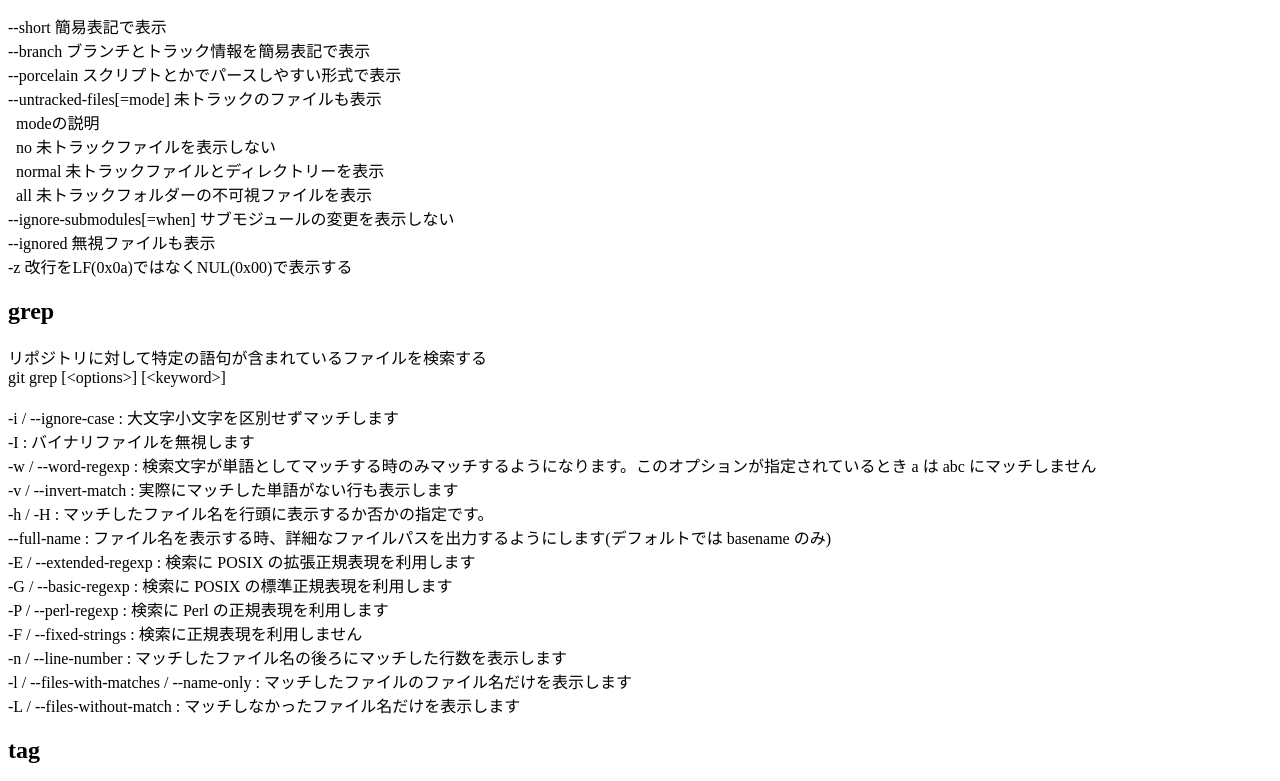
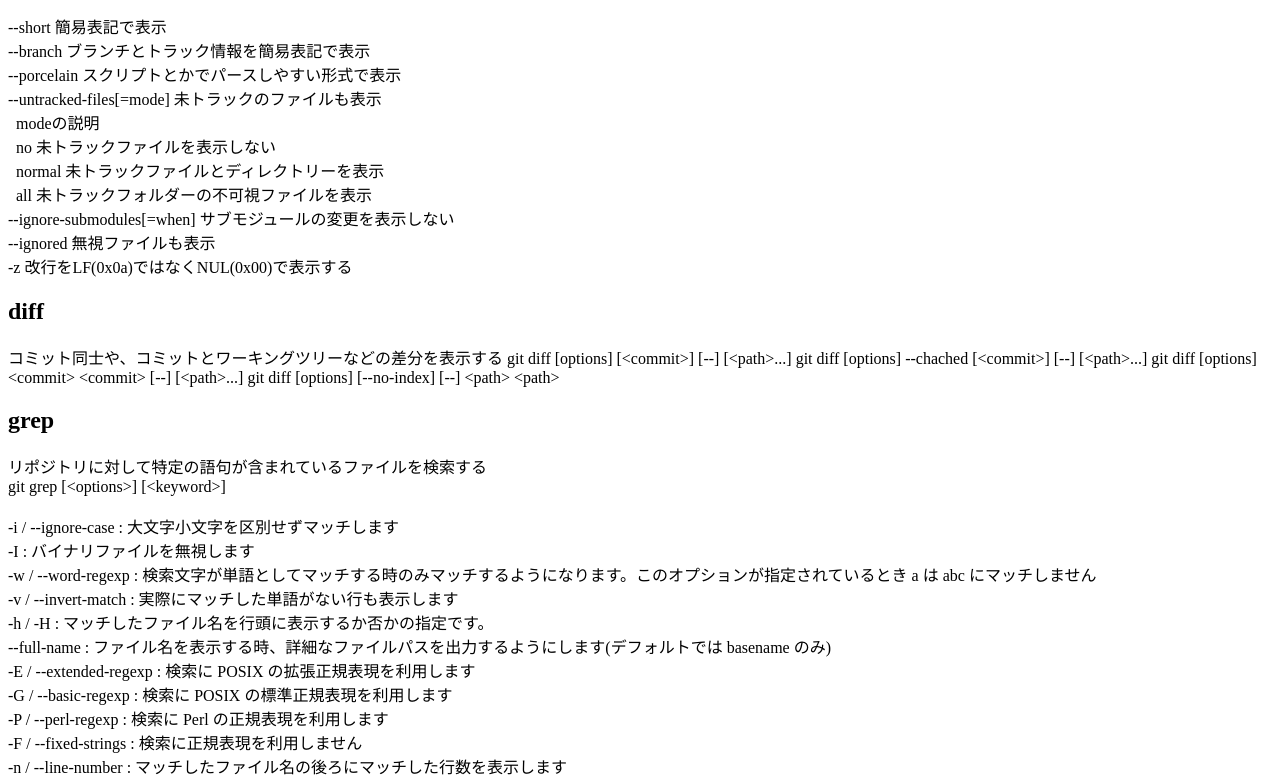
Before and after one commit to ebc-2in2crc/scmbc_tokyo_2, a plain HTML site: page index.html in a window 1280 px wide. Shown: the part 1388-2169 px from the top of the page. Drawn offline with Linux system fonts and the light colour scheme.

Commit message:
diffの説明を一旦コミット

```diff
--- a/index.html
+++ b/index.html
@@ -77,6 +77,13 @@
 	--ignored 無視ファイルも表示<br>
 	-z 改行をLF(0x0a)ではなくNUL(0x00)で表示する
 
+	<h2>diff</h2>
+	コミット同士や、コミットとワーキングツリーなどの差分を表示する
+	git diff [options] [&ltcommit&gt] [--] [&ltpath&gt...]
+	git diff [options] --chached [&ltcommit&gt] [--] [&ltpath&gt...]
+	git diff [options] &ltcommit&gt &ltcommit&gt [--] [&ltpath&gt...]
+	git diff [options] [--no-index] [--] &ltpath&gt &ltpath&gt
+
 	<h2>grep</h2>
 	リポジトリに対して特定の語句が含まれているファイルを検索する<br>
 	git grep [&ltoptions&gt] [&ltkeyword&gt]<br>
```
